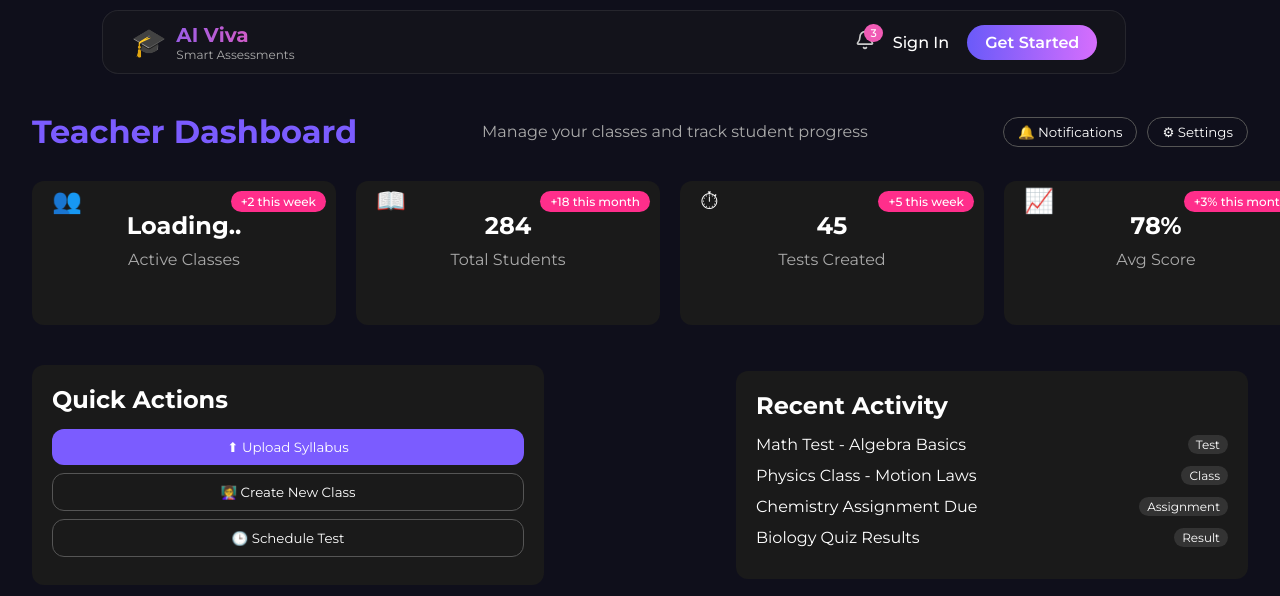
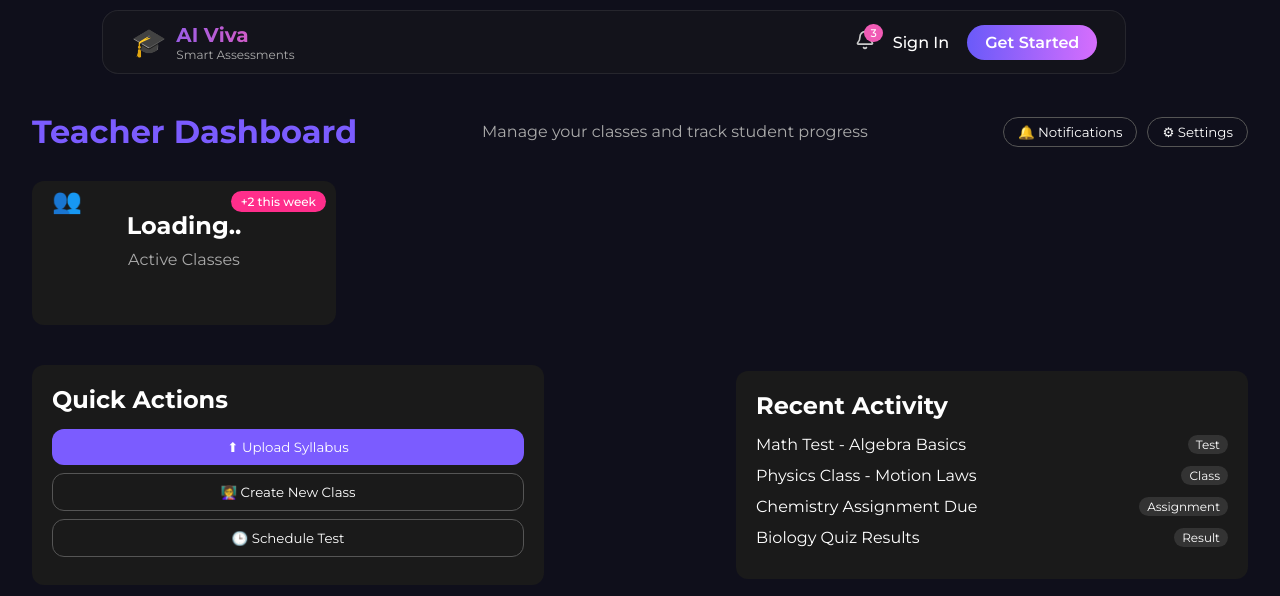
Before and after one commit to Sarbaj/Viva_main, a React (Vite) app in the folder viva-app/: page /teacherdashboard in a window 1280 px wide. Shown: the top 596 px of the page. Built offline with nearby package versions, Linux system fonts and the light colour scheme; a web font is replaced by a local one.

Commit message:
Remove stat cards from TeacherDashboardcard update teacher dashboard
Removed multiple stat cards from TeacherDashboard.

```diff
--- a/viva-app/src/PAGE/TeacherDashboard.jsx
+++ b/viva-app/src/PAGE/TeacherDashboard.jsx
@@ -105,24 +105,7 @@ const TeacherDashboard = () => {
           <p>Active Classes</p>
           <span className="badge">+2 this week</span>
         </div>
-        <div className="stat-card">
-          <span className="icon">📖</span>
-          <h2>284</h2>
-          <p>Total Students</p>
-          <span className="badge">+18 this month</span>
-        </div>
-        <div className="stat-card">
-          <span className="icon">⏱</span>
-          <h2>45</h2>
-          <p>Tests Created</p>
-          <span className="badge">+5 this week</span>
-        </div>
-        <div className="stat-card">
-          <span className="icon">📈</span>
-          <h2>78%</h2>
-          <p>Avg Score</p>
-          <span className="badge">+3% this month</span>
-        </div>
+
       </div>
 
       {/* Quick Actions + Activity */}
```
